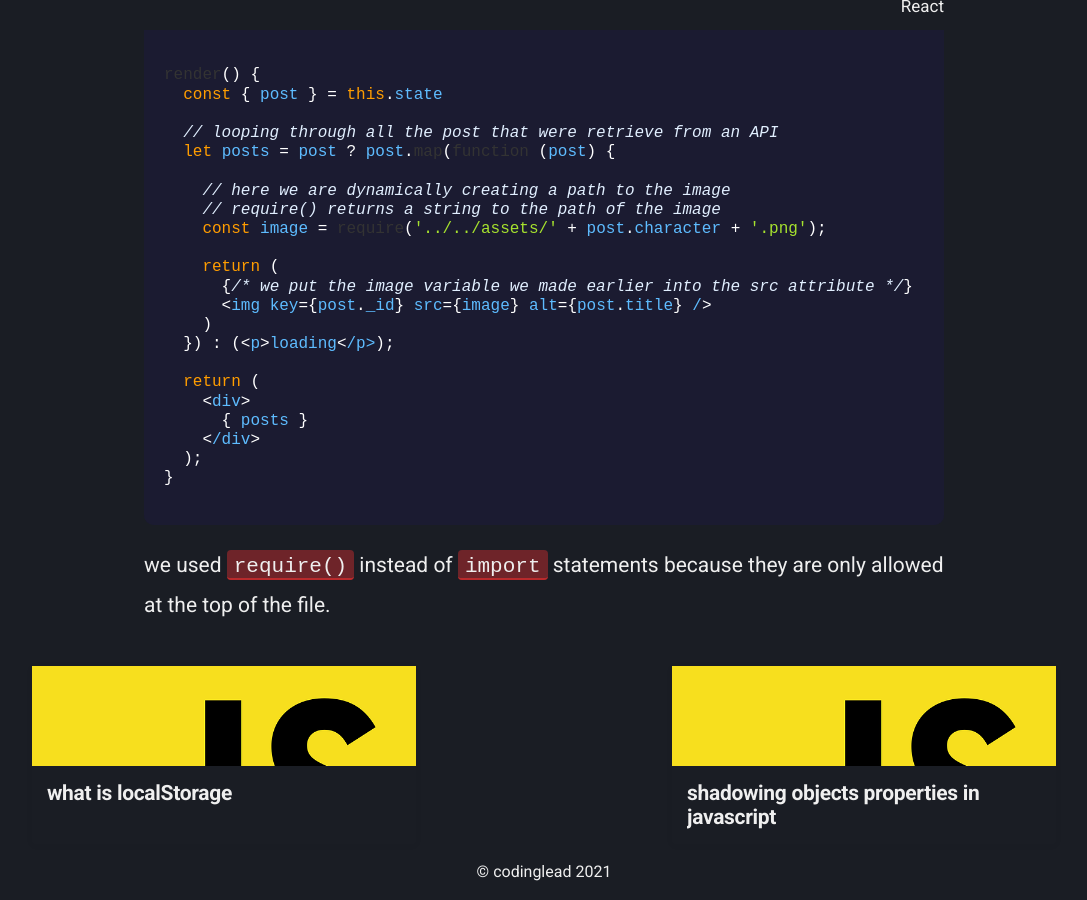
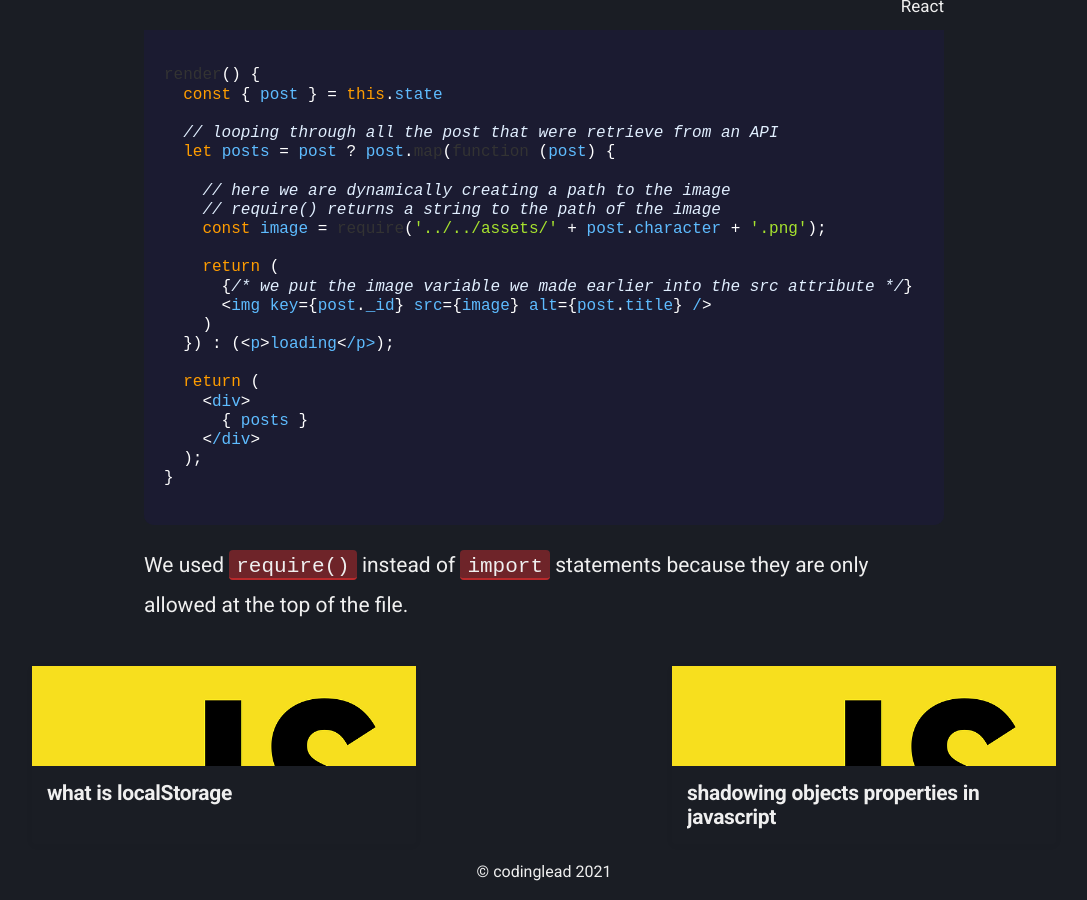
Before and after one commit to codinglead/codinglead.github.io, a Jekyll site: the page built from _posts/2020-03-05-dynamic-image-sources-create-react-app.md, in a window 1280 px wide and 900 px high, scrolled down 691 px. Shown: the whole window, without its empty margins (96-1183 px from the left). Built offline with Jekyll 4.4.1, drawn with Linux system fonts in a browser that asks for light colours; comment, search, counter and statistics services are not loaded.

Commit message:
capitalize first word

````diff
--- a/_posts/2020-03-05-dynamic-image-sources-create-react-app.md
+++ b/_posts/2020-03-05-dynamic-image-sources-create-react-app.md
@@ -44,4 +44,4 @@ render() {
 }
 ```
 
-we used <code class="highlight__code">require()</code> instead of <code class="highlight__code">import</code> statements because they are only allowed at the top of the file.
+We used <code class="highlight__code">require()</code> instead of <code class="highlight__code">import</code> statements because they are only allowed at the top of the file.
````
